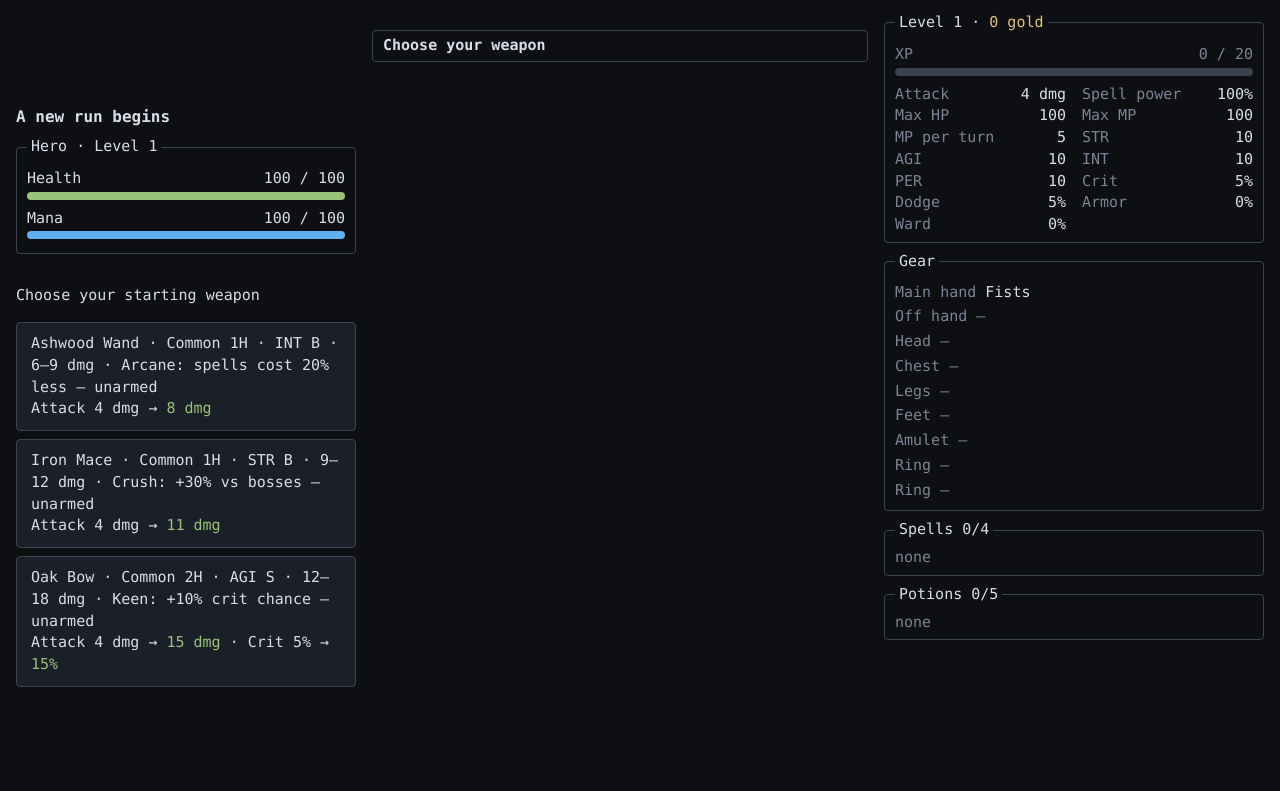
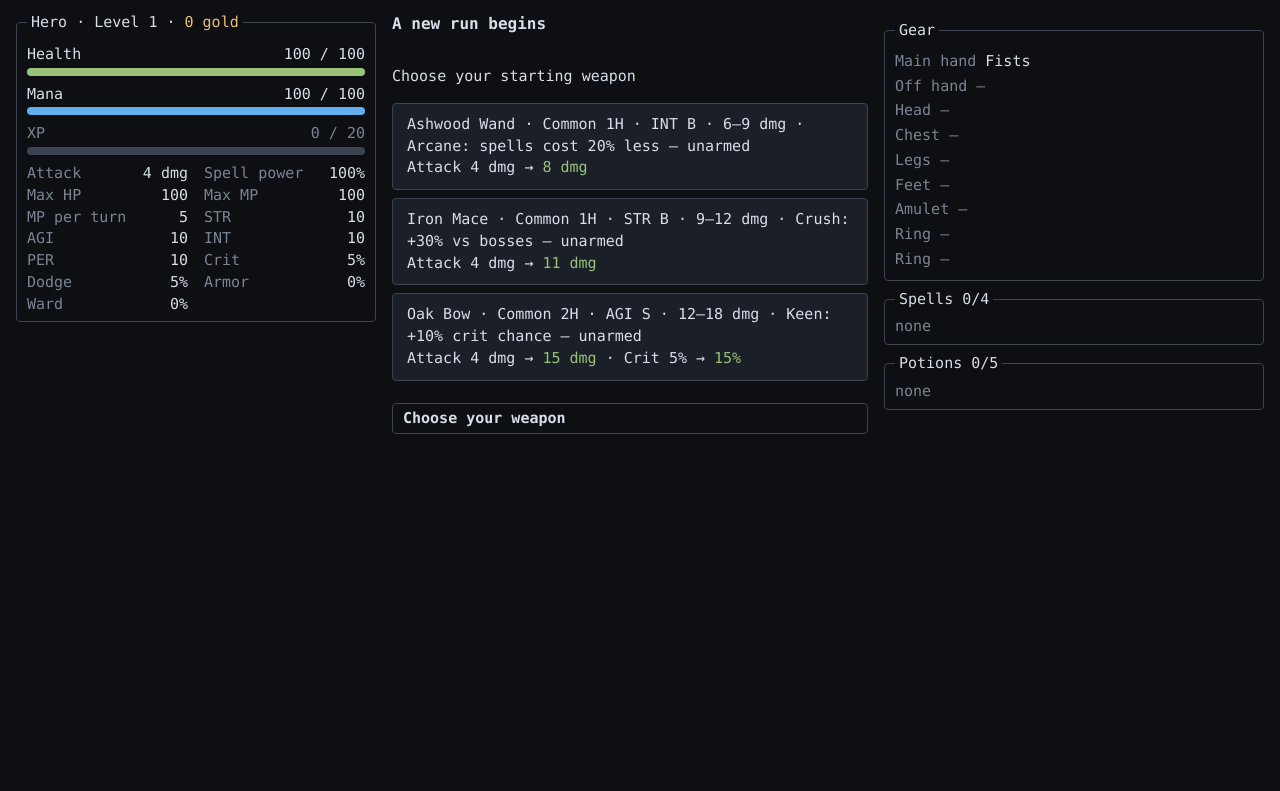
Before and after one commit to ThomasLyy/Text-based-RPG, a website built with Vite: page index.html in a window 1280 px wide. Built offline with nearby package versions, Linux system fonts and the light colour scheme.

Commit message:
UI: click a highlighted room on the always-visible map; map and hero left, log, fight and choices center, comparison and gear right

```diff
--- a/index.html
+++ b/index.html
@@ -4,35 +4,31 @@
     <meta charset="UTF-8" />
     <meta name="viewport" content="width=device-width, initial-scale=1.0" />
     <title>Text-based RPG</title>
-    <meta name="description" content="A turn-based text roguelike: 15 floors, 3 bosses, one hero who adapts to what each run gives him." />
+    <meta name="description" content="A turn-based text roguelike: 3 acts, a branching map, one hero who adapts to what each run gives him." />
     <meta name="theme-color" content="#0d0f12" />
     <link rel="icon" href="/favicon.svg" type="image/svg+xml" />
     <link rel="stylesheet" href="/src/style.css" />
   </head>
   <body>
     <main>
-      <!-- left on wide screens: everything the hero carries -->
-      <details id="sheet">
-        <summary>Hero sheet</summary>
-        <div id="hero"></div>
-      </details>
-      <!-- center: the fight and the choices, close together -->
+      <!-- left: the act map (click a highlighted room to move), then the hero -->
+      <aside id="left">
+        <section id="mapbox" hidden><div id="map"></div></section>
+        <section id="hero"></section>
+      </aside>
+      <!-- center: what happened, where you are and who you face, then your choices -->
       <section id="center">
-        <!-- opens for the path choice, folds away during fights -->
-        <details id="mapbox" hidden>
-          <summary>Map</summary>
-          <div id="map"></div>
-        </details>
+        <section id="log" aria-live="polite"></section>
         <section id="board"></section>
         <section id="prompt">
           <p id="question"></p>
           <div id="options"></div>
         </section>
       </section>
-      <!-- right on wide screens: the hovered choice compared with your gear, then the log -->
-      <aside id="side">
+      <!-- right: the hovered choice compared with your gear, then gear, spells and potions -->
+      <aside id="right">
         <section id="compare"></section>
-        <section id="log" aria-live="polite"></section>
+        <section id="gear"></section>
       </aside>
     </main>
     <script type="module" src="/src/main.ts"></script>
--- a/src/main.ts
+++ b/src/main.ts
@@ -28,11 +28,36 @@ io.print = (msg) => {
 // Wide screens: the hovered or focused choice, compared in full with what you wear.
 const showCompare = (detail?: string) => void ($("compare").innerHTML = detail ? markup(detail) : "");
 
+// While the path question is open, clicking a highlighted room answers it (rooms are numbered like the options).
+let pickRoom: ((i: number) => void) | null = null;
+$("map").addEventListener("click", (e) => {
+  const room = (e.target as Element).closest("[data-i]");
+  if (room && pickRoom) pickRoom(Number(room.getAttribute("data-i")));
+});
+$("map").addEventListener("keydown", (e) => {
+  if ((e.key === "Enter" || e.key === " ") && (e.target as Element).hasAttribute("data-i")) {
+    e.preventDefault();
+    pickRoom?.(Number((e.target as Element).getAttribute("data-i")));
+  }
+});
+
 io.ask = (question, options, disabled, details) =>
   new Promise((resolve) => {
-    if (io.snapshot) io.render(io.snapshot());
+    const view = io.snapshot?.();
+    if (view) io.render(view);
+    showCompare();
+    if (view?.map?.choosing) {
+      $("question").textContent = "Click a highlighted room on the map.";
+      $("options").replaceChildren();
+      pickRoom = (i) => {
+        pickRoom = null;
+        $("question").textContent = "";
+        io.print(`[dim]> ${options[i]}[/]`);
+        resolve(i);
+      };
+      return;
+    }
     $("question").textContent = question;
-    showCompare();
     $("options").replaceChildren(
       ...options.map((label, i) => {
         const b = document.createElement("button");
@@ -54,7 +79,7 @@ io.ask = (question, options, disabled, details) =>
     stick();
   });
 
-// The act map as SVG: floor 1 at the bottom, the boss on top. The buttons below make the choice.
+// The act map as SVG: floor 1 at the bottom, the boss on top. Reachable rooms are buttons, numbered in order.
 const STEP = 56;
 function drawMap(m: MapView): string {
   const h = (ROOMS_PER_ACT + 1) * STEP;
@@ -64,30 +89,25 @@ function drawMap(m: MapView): string {
   const walked = (s: string) => s === "visited" || s === "current";
   const lines: string[] = [];
   const nodes: string[] = [];
+  let pick = 0;
   m.floors.forEach((floor, f) =>
     floor.forEach((r) => {
       const ends = f === m.floors.length - 1 ? [{ ...boss, state: "other" }] : r.next.map((n) => ({ x: x(n), y: y(f + 1), state: m.floors[f + 1].find((o) => o.lane === n)!.state }));
       for (const e of ends) lines.push(`<line class="link${walked(r.state) && walked(e.state) ? " walked" : ""}" x1="${x(r.lane)}" y1="${y(f)}" x2="${e.x}" y2="${e.y}"/>`);
-      nodes.push(`<g class="node ${r.state}"><rect x="${x(r.lane) - 38}" y="${y(f) - 15}" width="76" height="30" rx="5"/><text x="${x(r.lane)}" y="${y(f) + 5}">${r.label}</text></g>`);
+      const button = m.choosing && r.state === "reachable" ? ` data-i="${pick++}" role="button" tabindex="0" aria-label="${r.label}"` : "";
+      nodes.push(`<g class="node ${r.state}"${button}><rect x="${x(r.lane) - 38}" y="${y(f) - 15}" width="76" height="30" rx="5"/><text x="${x(r.lane)}" y="${y(f) + 5}">${r.label}</text></g>`);
     }),
   );
   nodes.push(`<g class="node boss"><rect x="${boss.x - 44}" y="${boss.y - 15}" width="88" height="30" rx="5"/><text x="${boss.x}" y="${boss.y + 5}">Boss</text></g>`);
   return `<svg viewBox="0 0 400 ${h}" role="img" aria-label="${m.act} map">${lines.join("")}${nodes.join("")}</svg>`;
 }
 
-let mapChoosing: boolean | null = null; // open the map when the path question starts, fold it when it ends
-
 const row = (name: string, value: string) => `<div class="line"><span class="dim">${name}</span><span>${value}</span></div>`;
 
 io.render = (v: CombatView) => {
   const p = v.player;
-  const box = $("mapbox") as HTMLDetailsElement;
-  box.hidden = !v.map;
-  if (v.map) {
-    $("map").innerHTML = drawMap(v.map);
-    if (v.map.choosing !== mapChoosing) box.open = v.map.choosing;
-    mapChoosing = v.map.choosing;
-  }
+  $("mapbox").hidden = !v.map;
+  if (v.map) $("map").innerHTML = drawMap(v.map);
   $("board").innerHTML = `
     <h1>${markup(v.title)}</h1>
     ${v.enemies.length ? `<fieldset><legend>Enemies</legend>
@@ -98,17 +118,16 @@ io.render = (v: CombatView) => {
             : `<div class="unit dim">${e.name} — defeated</div>`,
         )
         .join("")}
-    </fieldset>` : ""}
-    <fieldset><legend>Hero · Level ${p.level}</legend>
+    </fieldset>` : ""}`;
+  $("hero").innerHTML = `
+    <fieldset><legend>Hero · Level ${p.level} · <span class="yellow">${p.gold} gold</span></legend>
       <div class="unit"><div class="line"><span>Health</span><span>${p.health} / ${p.maxHealth}</span></div>${bar(p.health, p.maxHealth, "green")}</div>
       <div class="unit"><div class="line"><span>Mana</span><span>${p.mana} / ${p.maxMana}</span></div>${bar(p.mana, p.maxMana, "blue")}</div>
+      <div class="unit"><div class="line dim"><span>XP</span><span>${p.xp} / ${p.xpNext}</span></div>${bar(p.xp, p.xpNext, "cyan")}</div>
       ${p.status.length ? `<div class="yellow">${p.status.map(markup).join(" · ")}</div>` : ""}
+      <div class="grid">${v.stats.map(([n, val]) => row(n, String(val))).join("")}</div>
     </fieldset>`;
-  $("hero").innerHTML = `
-    <fieldset><legend>Level ${p.level} · <span class="yellow">${p.gold} gold</span></legend>
-      <div class="unit"><div class="line dim"><span>XP</span><span>${p.xp} / ${p.xpNext}</span></div>${bar(p.xp, p.xpNext, "cyan")}</div>
-      <div class="grid">${v.stats.map(([n, val]) => row(n, String(val))).join("")}</div>
-    </fieldset>
+  $("gear").innerHTML = `
     <fieldset><legend>Gear</legend>
       ${p.gear.map(([slot, item]) => `<div class="item"><span class="dim">${slot}</span> ${item ? markup(item) : '<span class="dim">—</span>'}</div>`).join("")}
     </fieldset>
@@ -121,17 +140,9 @@ io.render = (v: CombatView) => {
   stick();
 };
 
-// The sheet is a column on wide screens (always open) and a fold-out on phones.
-const wide = matchMedia("(min-width: 1000px)");
-const fitSheet = () => (($("sheet") as HTMLDetailsElement).open = wide.matches);
-wide.addEventListener("change", fitSheet);
-fitSheet();
-
 async function runForever() {
   for (;;) {
-    $("log").replaceChildren();
-    $("board").replaceChildren();
-    $("hero").replaceChildren();
+    for (const id of ["log", "board", "hero", "gear", "map"]) $(id).replaceChildren();
     await gameLoop(new Player());
     await io.ask("Run over", ["New run"]);
   }
--- a/src/style.css
+++ b/src/style.css
@@ -21,7 +21,8 @@ body {
   font: 15px/1.45 ui-monospace, "Cascadia Mono", Consolas, monospace;
 }
 
-/* Phone: one column, one screen like an app; only the log (and an opened sheet) scroll. */
+/* Phone: one scrolling column. Hero, then the fight and the choices, then the map (it takes the path clicks),
+   the log, and gear. The comparison panel needs hover, so it only exists on wide screens. */
 main {
   max-width: 900px;
   margin: 0 auto;
@@ -29,30 +30,30 @@ main {
   display: flex;
   flex-direction: column;
   gap: 10px;
-  height: 100dvh;
 }
-#center { display: flex; flex-direction: column; gap: 8px; flex-shrink: 0; }
-#side { display: contents; }
+#left, #center, #right { display: contents; }
+#hero { order: 1; }
+#board { order: 2; }
+#prompt { order: 3; }
+#mapbox { order: 4; }
+#log { order: 5; max-height: 30dvh; }
+#gear { order: 6; }
 #compare { display: none; }
-#sheet { order: 3; flex-shrink: 0; }
-#sheet[open] #hero { max-height: 45dvh; overflow-y: auto; }
-#sheet summary { cursor: pointer; color: var(--muted); }
 
-/* Wide screens: hero sheet | fight and choices | comparison and log. Each column scrolls on its own. */
+/* Wide screens: map and hero | log, fight and choices | comparison and gear. Each column scrolls on its own. */
 @media (min-width: 1000px) {
   main {
-    max-width: 1500px;
+    max-width: 1600px;
+    height: 100dvh;
     display: grid;
-    grid-template-columns: minmax(260px, 340px) minmax(0, 1fr) minmax(280px, 380px);
+    grid-template-columns: minmax(280px, 360px) minmax(0, 1fr) minmax(280px, 380px);
     grid-template-rows: minmax(0, 1fr);
     gap: 16px;
   }
-  main > * { min-height: 0; overflow-y: auto; }
-  #sheet summary { display: none; }
-  #sheet[open] #hero { max-height: none; }
-  #center { justify-content: safe center; }
-  #side { display: flex; flex-direction: column; gap: 12px; overflow: hidden; }
-  #compare { display: block; white-space: pre-line; flex-shrink: 0; max-height: 50%; overflow-y: auto; }
+  #left, #right { display: flex; flex-direction: column; gap: 8px; min-height: 0; overflow-y: auto; }
+  #center { display: flex; flex-direction: column; gap: 8px; min-height: 0; }
+  #log { max-height: none; flex: 1; }
+  #compare { display: block; white-space: pre-line; flex-shrink: 0; }
   #compare:not(:empty) { border: 1px solid var(--blue); border-radius: 4px; padding: 8px 10px; }
 }
 
@@ -72,23 +73,25 @@ h1 { font-size: 1rem; margin: 0 0 8px; }
 .fill.blue { background: var(--blue); }
 .fill.cyan { background: var(--cyan); }
 
-#mapbox summary { cursor: pointer; color: var(--muted); }
-#map svg { display: block; width: 100%; max-height: 60dvh; margin: 6px auto; }
+#map svg { display: block; width: 100%; max-height: 55dvh; margin: 0 auto; }
 #map .link { stroke: var(--border); stroke-width: 2; }
 #map .link.walked { stroke: var(--fg); }
 #map .node rect { fill: #1b1f27; stroke: var(--border); stroke-width: 1.5; }
-#map .node text { fill: var(--muted); font: 13px ui-monospace, Consolas, monospace; text-anchor: middle; }
+#map .node text { fill: var(--muted); font: 15px ui-monospace, Consolas, monospace; text-anchor: middle; pointer-events: none; }
 #map .reachable rect { stroke: var(--blue); stroke-width: 2.5; }
 #map .reachable text { fill: var(--fg); font-weight: bold; }
+#map [data-i] { cursor: pointer; outline: none; }
+#map [data-i]:hover rect, #map [data-i]:focus-visible rect { fill: #23324a; stroke-width: 3.5; }
 #map .current rect { stroke: var(--yellow); stroke-width: 2.5; }
 #map .current text { fill: var(--yellow); }
-#map .visited text { fill: var(--fg); }
+#map .visited { opacity: 0.6; }
 #map .boss rect { stroke: var(--red); }
 #map .boss text { fill: var(--red); font-weight: bold; }
 
-#log { flex: 1; min-height: 4em; white-space: pre-wrap; overflow-y: auto; }
+#log { min-height: 4em; white-space: pre-wrap; overflow-y: auto; }
 
-#prompt { padding-bottom: 8px; }
+#prompt { padding-bottom: 8px; flex-shrink: 0; }
+#board { flex-shrink: 0; }
 #question:empty { display: none; }
 #options { display: flex; flex-wrap: wrap; gap: 8px; }
 button {
```
